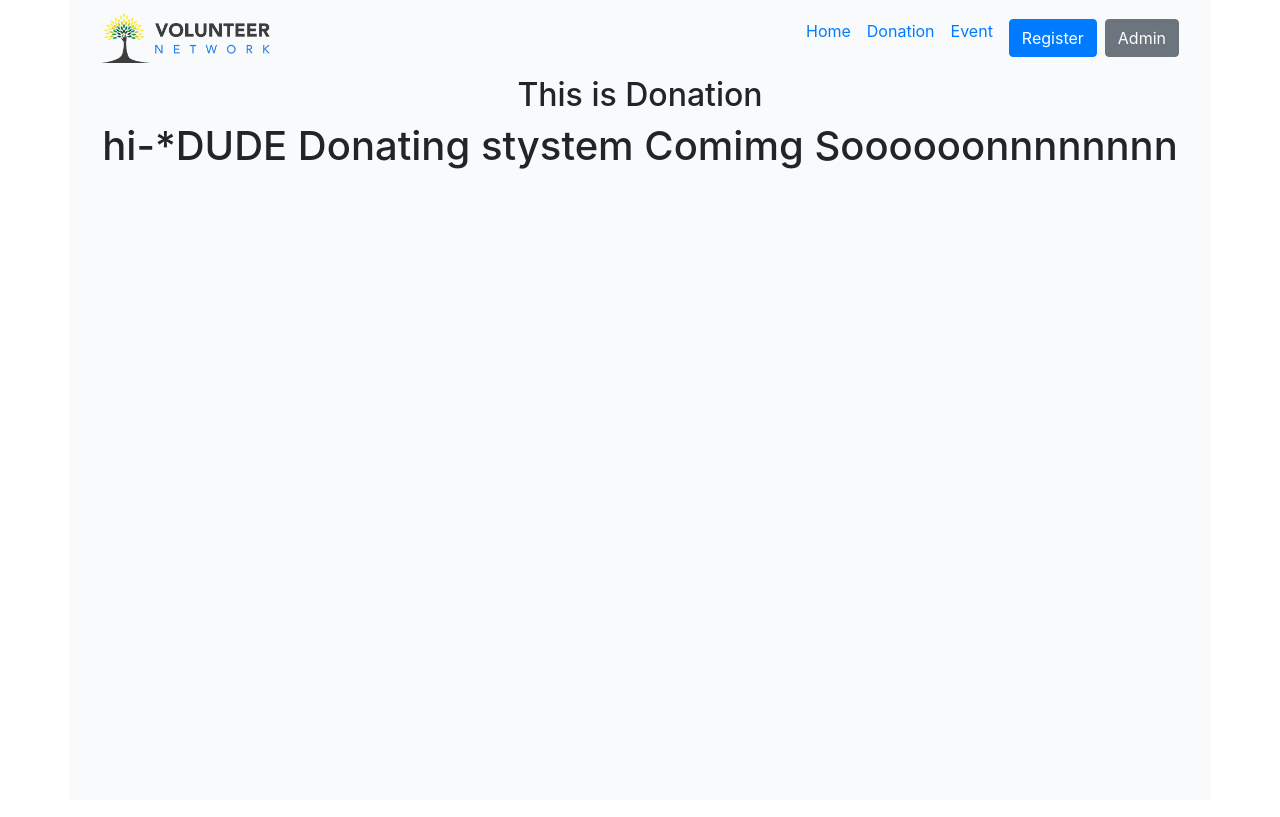
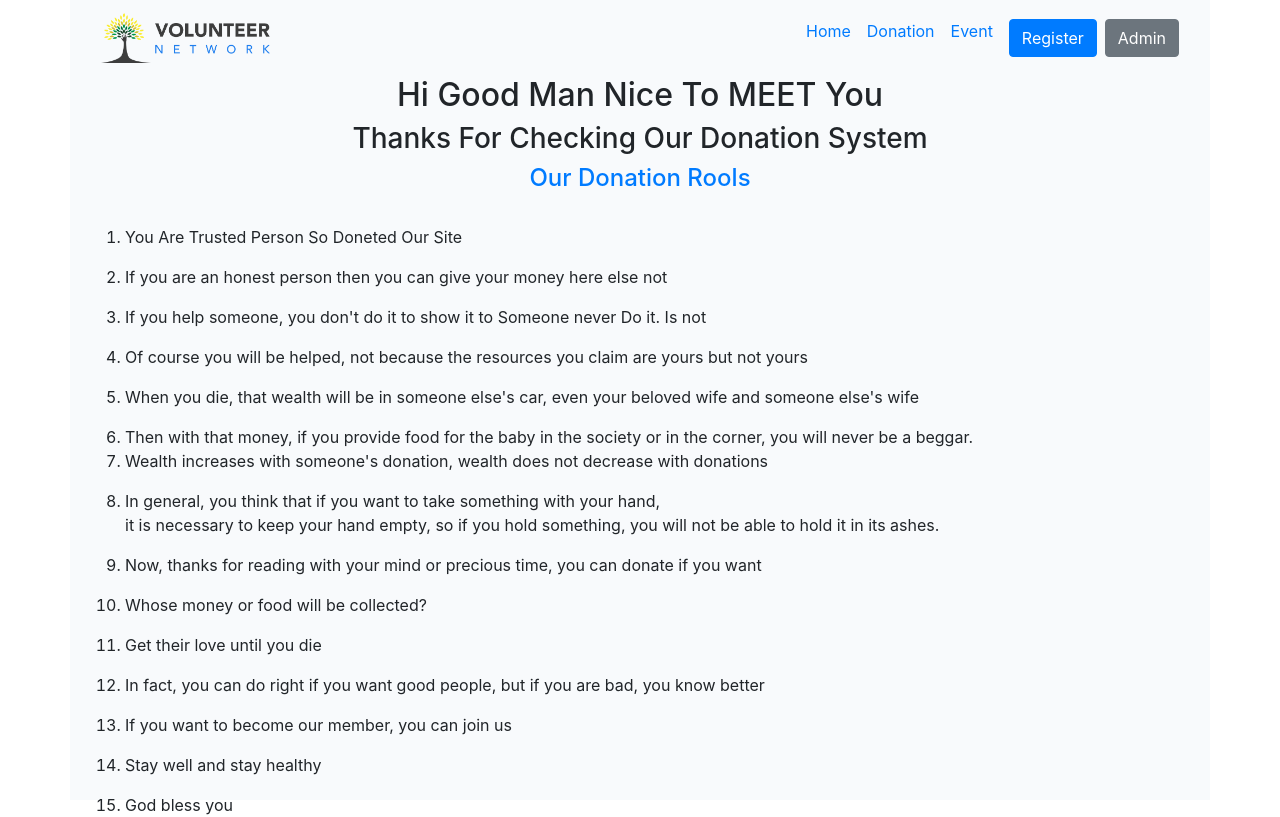
Before and after one commit to pappu116/vlunteerapp, a React (Create React App) app: page /donation in a window 1280 px wide. Built offline with nearby package versions, Linux system fonts and the light colour scheme.

Commit message:
donate ok

```diff
--- a/src/Component/Home/Home.js
+++ b/src/Component/Home/Home.js
@@ -23,12 +23,12 @@ const Home = () => {
         <InputGroup className="mb-3">
           <input
             style={inputStyle}
-            placeholder="Recipient's username"
+            placeholder="Search..."
             aria-label="Recipient's username"
             aria-describedby="basic-addon2"
           />
           <InputGroup.Append>
-            <Button variant="outline-secondary">Button</Button>
+            <Button variant="outline-primary">Search</Button>
           </InputGroup.Append>
         </InputGroup>
       </div>
--- a/src/Component/Register/Donation/Donation.js
+++ b/src/Component/Register/Donation/Donation.js
@@ -5,8 +5,83 @@ const Donation = () => {
   return (
     <div>
       <NavBar />
-      <h2>This is Donation</h2>
-      <h1>hi-*DUDE Donating stystem Comimg Soooooonnnnnnnn</h1>
+      <h2>Hi Good Man Nice To MEET You </h2>
+      <h3>Thanks For Checking Our Donation System </h3>
+      <h4 className="text-primary">Our Donation Rools</h4>
+      <br />
+      <ol style={{ textAlign: "justify" }}>
+        <li>
+          <p>You Are Trusted Person So Doneted Our Site</p>
+        </li>
+        <li>
+          <p>
+            If you are an honest person then you can give your money here else
+            not
+          </p>
+        </li>
+        <li>
+          <p>
+            If you help someone, you don't do it to show it to Someone never Do
+            it. Is not
+          </p>
+        </li>
+        <li>
+          <p>
+            Of course you will be helped, not because the resources you claim
+            are yours but not yours
+          </p>
+        </li>
+        <li>
+          <p>
+            When you die, that wealth will be in someone else's car, even your
+            beloved wife and someone else's wife
+          </p>
+        </li>
+        <li>
+          <p></p> Then with that money, if you provide food for the baby in the
+          society or in the corner, you will never be a beggar.
+        </li>
+        <li>
+          <p>
+            Wealth increases with someone's donation, wealth does not decrease
+            with donations
+          </p>
+        </li>
+        <li>
+          <p>
+            In general, you think that if you want to take something with your
+            hand, <br /> it is necessary to keep your hand empty, so if you hold
+            something, you will not be able to hold it in its ashes.
+          </p>
+        </li>
+        <li>
+          <p>
+            Now, thanks for reading with your mind or precious time, you can
+            donate if you want
+          </p>
+        </li>
+        <li>
+          <p>Whose money or food will be collected?</p>
+        </li>
+        <li>
+          <p>Get their love until you die</p>
+        </li>
+        <li>
+          <p>
+            In fact, you can do right if you want good people, but if you are
+            bad, you know better
+          </p>
+        </li>
+        <li>
+          <p>If you want to become our member, you can join us</p>
+        </li>
+        <li>
+          <p>Stay well and stay healthy</p>
+        </li>
+        <li>
+          <p>God bless you</p>
+        </li>
+      </ol>
     </div>
   );
 };
```
